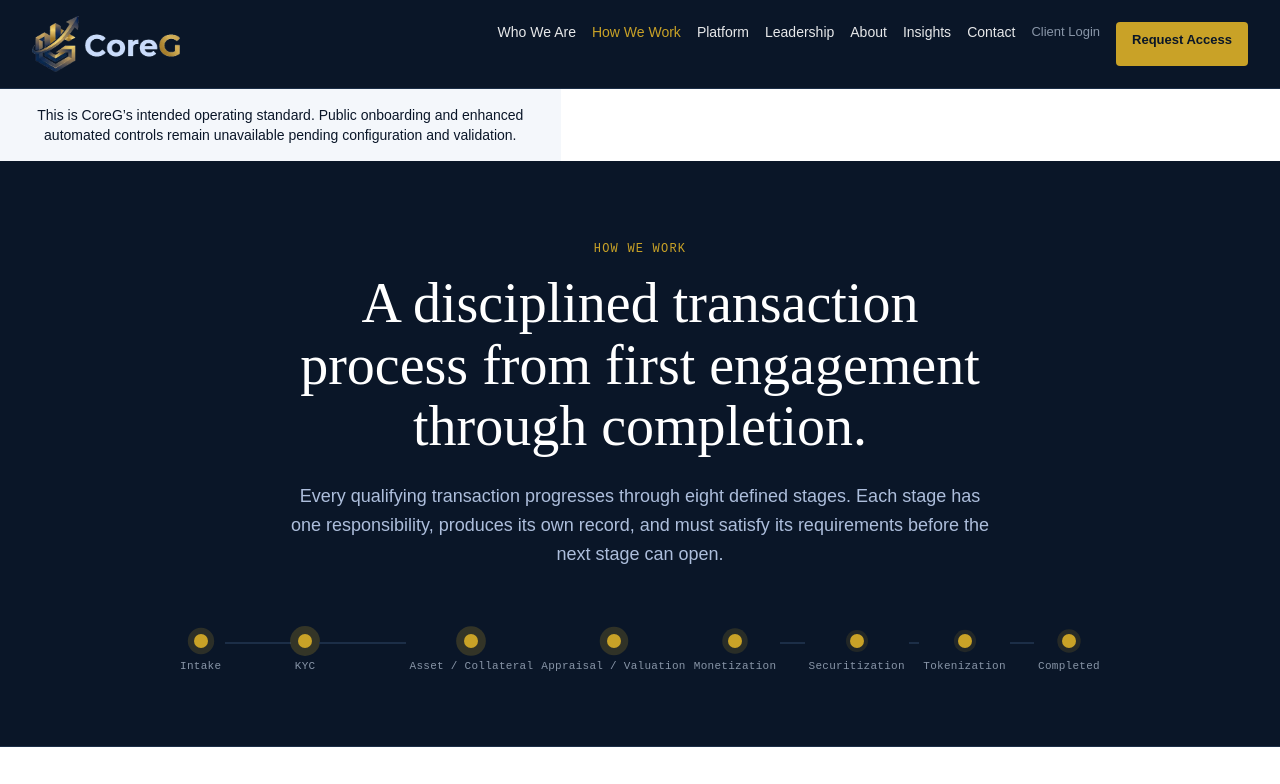
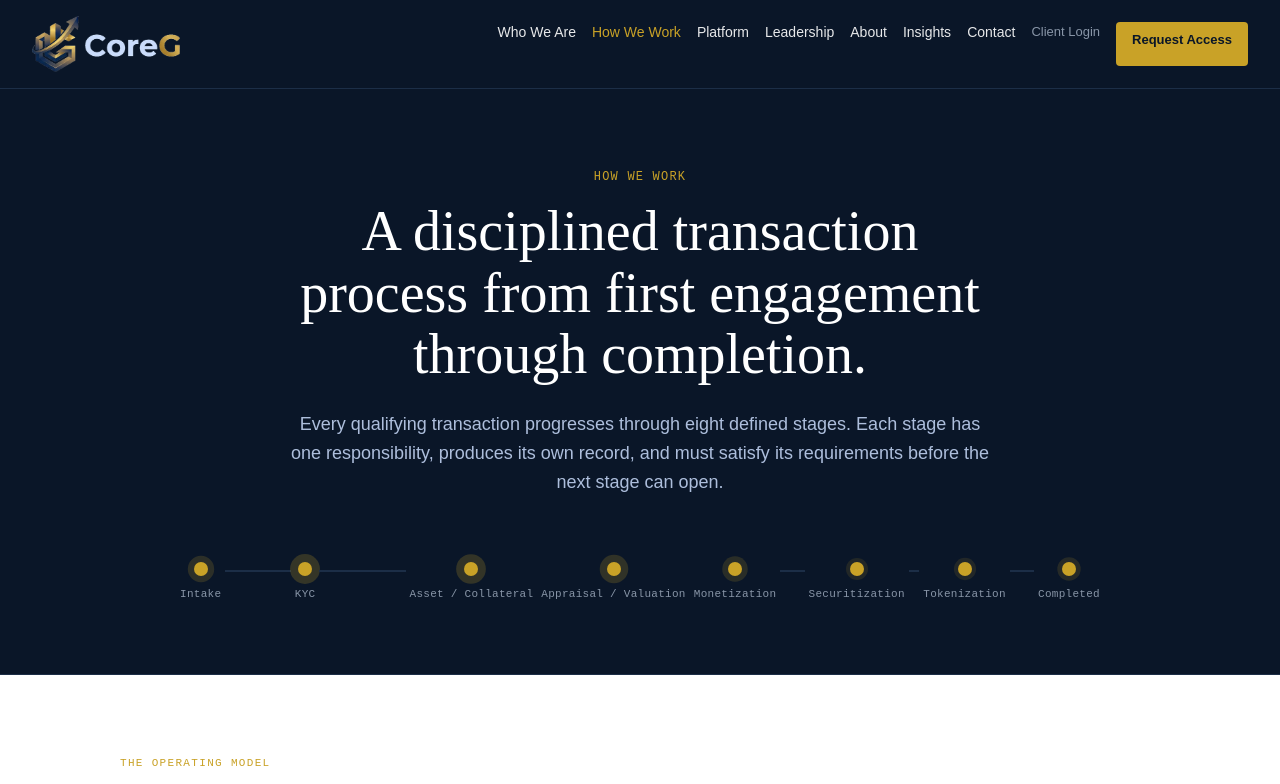
Before and after one commit to CoreGAdmin/coregenisis-site, a React (Vite) app: page /how-we-work in a window 1280 px wide. Shown: the top 784 px of the page. Built offline with nearby package versions, Linux system fonts and the light colour scheme.

Commit message:
Align homepage heading size and remove How We Work notice

```diff
--- a/src/pages/Home.jsx
+++ b/src/pages/Home.jsx
@@ -72,7 +72,7 @@ export default function Home() {
               <div className="font-mono text-[11px] sm:text-xs tracking-[0.14em] text-gold uppercase mb-7">
                 Private Capital Markets · Business & Transaction Support
               </div>
-              <h1 className="font-display text-[clamp(42px,7vw,78px)] font-medium leading-[1.03] text-white mb-7 text-balance">
+              <h1 className="font-display text-[clamp(34px,5vw,56px)] font-medium leading-[1.1] text-white mb-7 text-balance">
                 Private capital markets, held to the standard they should have had from the start.
               </h1>
               <p className="text-[17px] sm:text-xl text-ice/85 max-w-[760px] leading-[1.75] mb-10">
--- a/src/pages/HowWeWork.jsx
+++ b/src/pages/HowWeWork.jsx
@@ -8,7 +8,7 @@ export default function HowWeWork() {
   return (
     <div className="font-sans text-navy bg-white">
       <PageNav />
-      <main><p className="bg-mist px-8 py-4 text-center text-sm">This is CoreG’s intended operating standard. Public onboarding and enhanced automated controls remain unavailable pending configuration and validation.</p>
+      <main>
         <section className="bg-navy px-5 sm:px-8 pt-20 pb-14 text-center">
           <div className="max-w-[860px] mx-auto">
             <div className="font-mono text-xs tracking-[0.1em] text-gold uppercase mb-4">How We Work</div>
```
